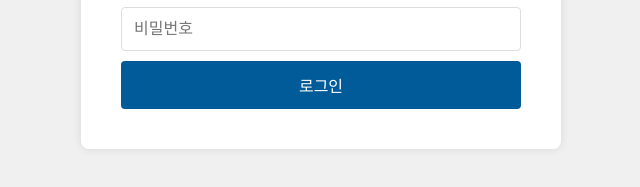
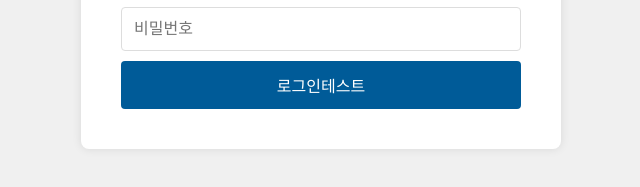
Before and after one commit to aksel26/Intranet-Excel-Fetch-SMB, a website: page views/login.html in a window 1280 px wide. Shown: the part 413-600 px from the top of the page, 319-959 px from the left. Drawn offline with nearby package versions, Linux system fonts and the light colour scheme; files that its build step writes are made by us from their sources; files whose address does not match are found by name.

Commit message:
테스트

```diff
--- a/views/login.html
+++ b/views/login.html
@@ -18,7 +18,7 @@
           placeholder="비밀번호"
           required
         />
-        <button type="submit">로그인</button>
+        <button type="submit">로그인테스트</button>
       </form>
     </div>
     <script src="https://cdnjs.cloudflare.com/ajax/libs/gsap/3.9.1/gsap.min.js"></script>
```
